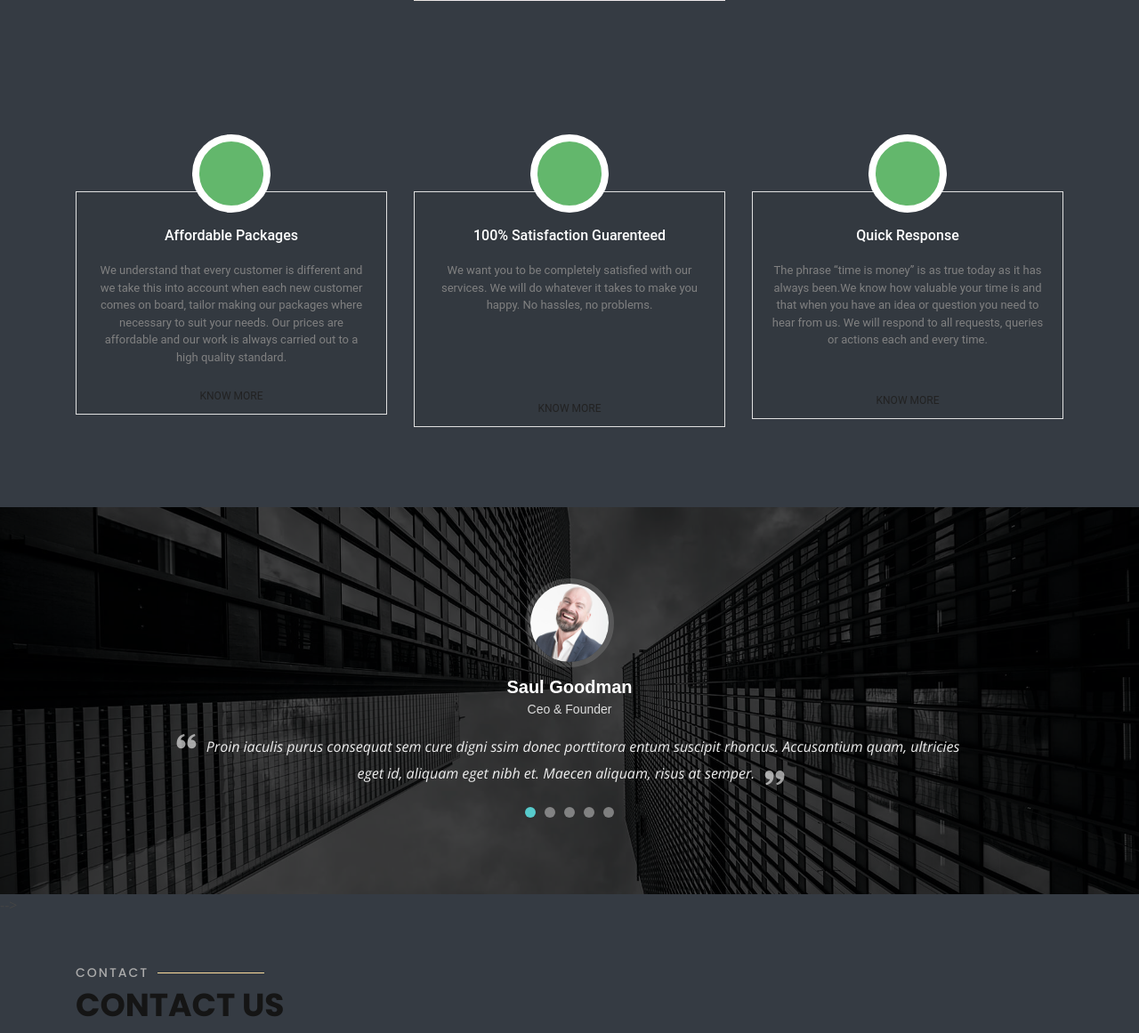
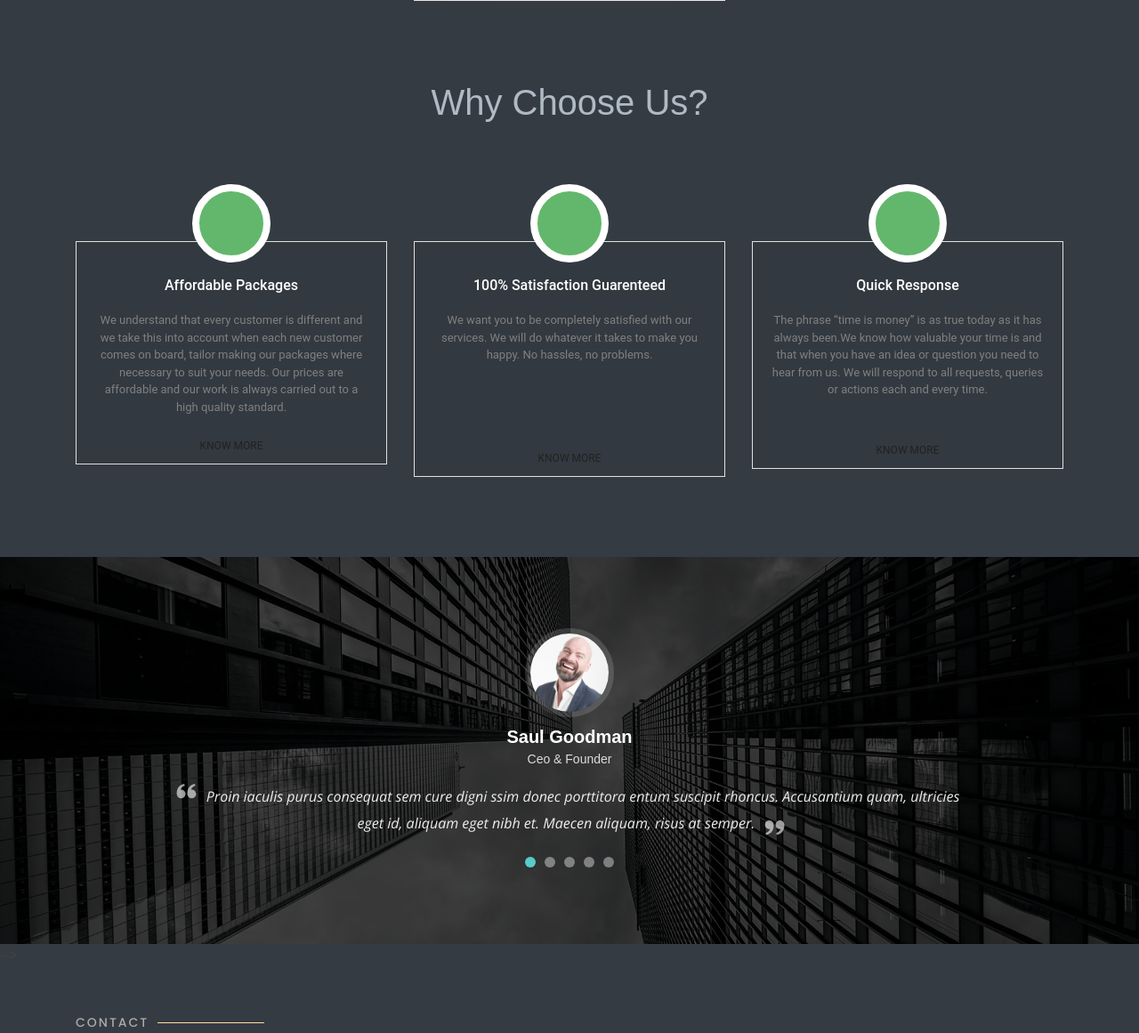
Before and after one commit to Dkgiri619/Final, a Django app: page / in a window 1280 px wide. Shown: the part 4883-6044 px from the top of the page at 89% size. Run offline with Django 3.2, Linux system fonts and the light colour scheme; some libraries are stand-ins or nearby versions.

Commit message:
choose us

```diff
--- a/templates/index.html
+++ b/templates/index.html
@@ -8,8 +8,11 @@
 
        <div class="row justify-content-center" data-aos="fade-up" data-aos-delay="150">
          <div class="col-xl-6 col-lg-8">
-           <h1>Lance India<span></span></h1>
+           <h1>Lance India</h1>
            <h2>we make IT happen!</h2>
+           <!-- <h2>we make IT happen!</h2> -->
+           <!-- <a class="cta-btn" href="#">Explore Us</a> -->
+
          </div>
        </div>
 
@@ -393,6 +396,7 @@
 
      <!-- ======= Counts Section ======= -->
    <!-- End Counts Section -->
+   <h1 style="text-align:center;">Why Choose Us?</h1>
    <section class="blog-area section-gap">
      <div class="container">
  	<div class="row">
@@ -658,7 +662,7 @@
 
          <div class="section-title">
            <h2>Contact</h2>
-           <p>Contact Us</p>
+           <p>Get in Touch</p>
          </div>
 
          <div>
```
